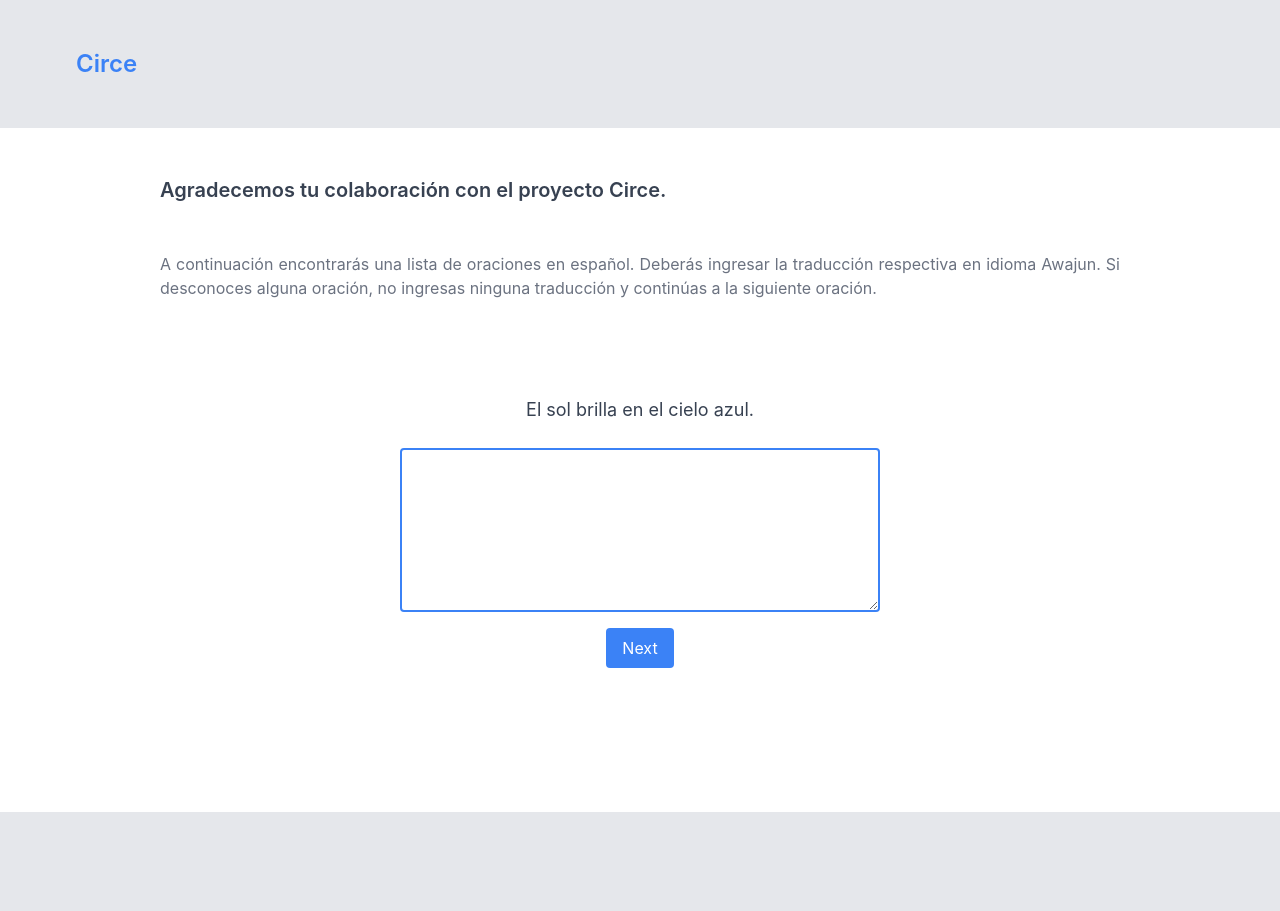
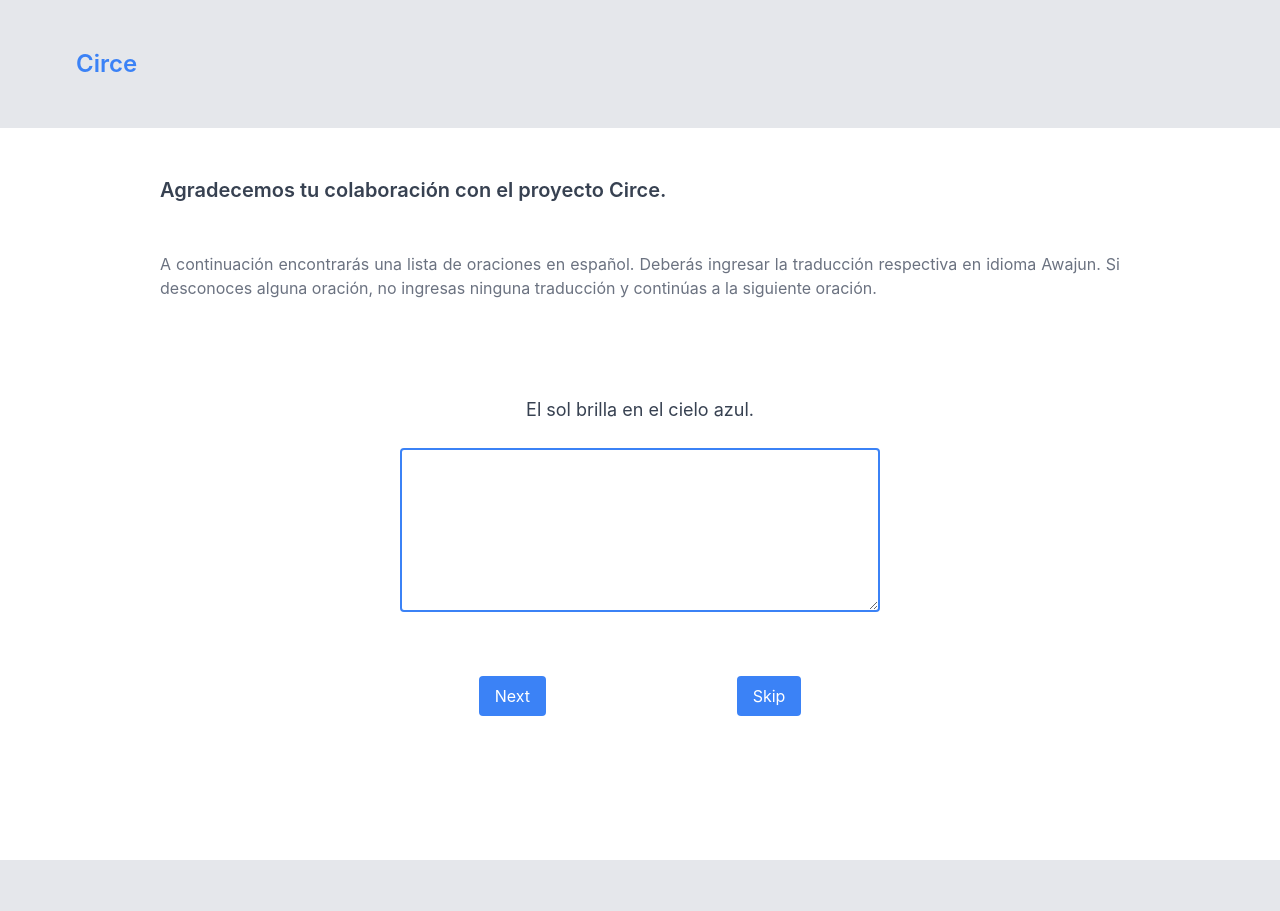
Before and after one commit to hectordiazgomez/circe, a React (Create React App) app: page / in a window 1280 px wide. Shown: the top 911 px of the page. Built offline with nearby package versions, Linux system fonts and the light colour scheme.

Commit message:
skip button

```diff
--- a/src/components/home.js
+++ b/src/components/home.js
@@ -18,6 +18,12 @@ const Home = () => {
         if (currentSentenceIndex < sentences.length - 1) {
             setCurrentSentenceIndex(currentSentenceIndex + 1);
             settranslationAwajun("");
+        }
+    };
+
+    const skip = () => {
+        if (currentSentenceIndex < sentences.length - 1) {
+            setCurrentSentenceIndex(currentSentenceIndex + 1);
         }
     };
 
@@ -56,12 +62,18 @@ const Home = () => {
                     ></textarea>
                 </div>
             </div>
-            <div className="flex pb-36 justify-center">
+            <div className="flex pt-12 sm:px-72 pb-36 justify-evenly">
                 <button
                     className="mt-4 bg-blue-500 text-white py-2 px-4 rounded"
                     onClick={agregar}
                 >
                     Next
+                </button>
+                                <button
+                                onClick={skip}
+                    className="mt-4 bg-blue-500 text-white py-2 px-4 rounded"
+                >
+                    Skip
                 </button>
             </div>
         </>
```
